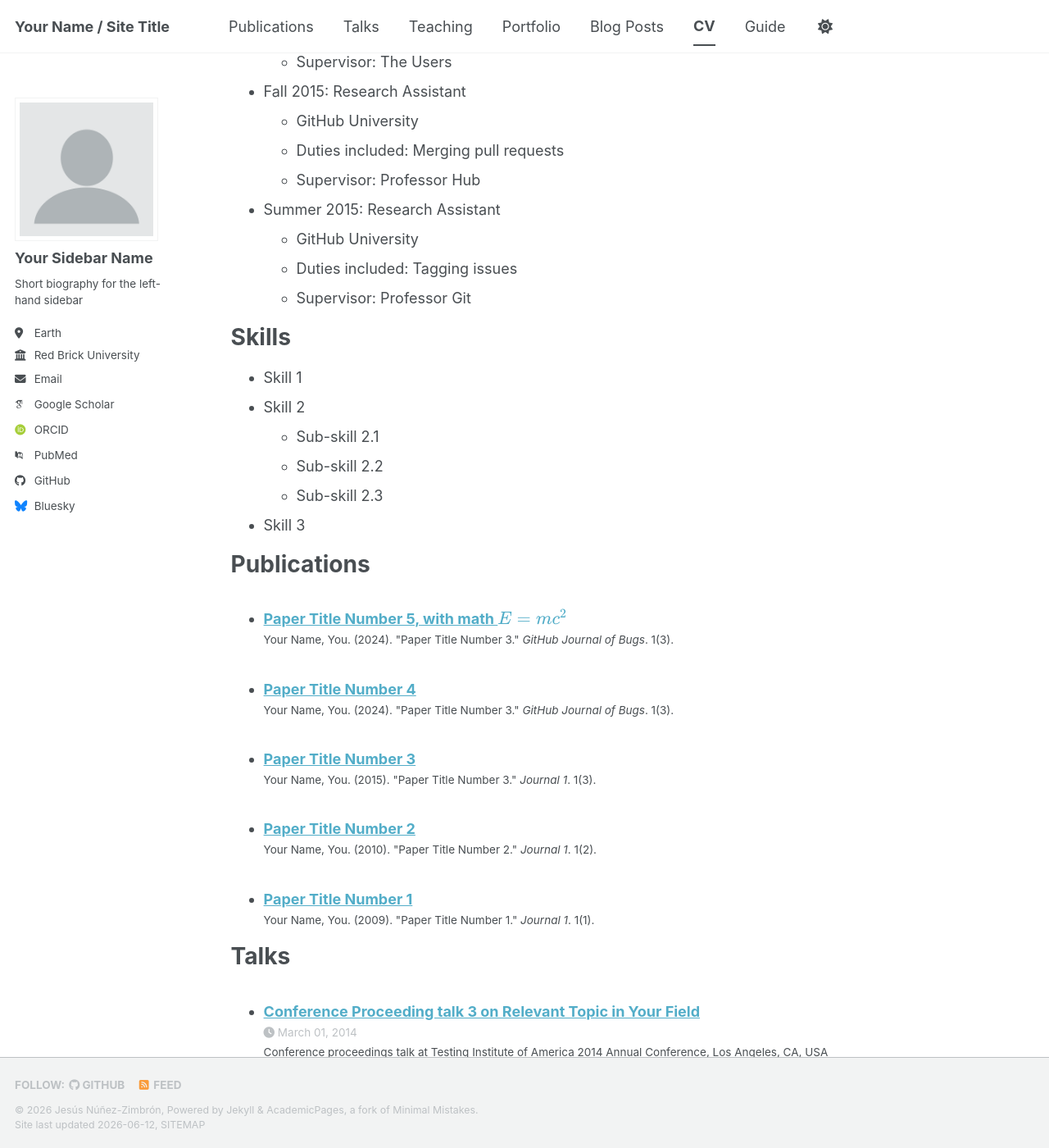
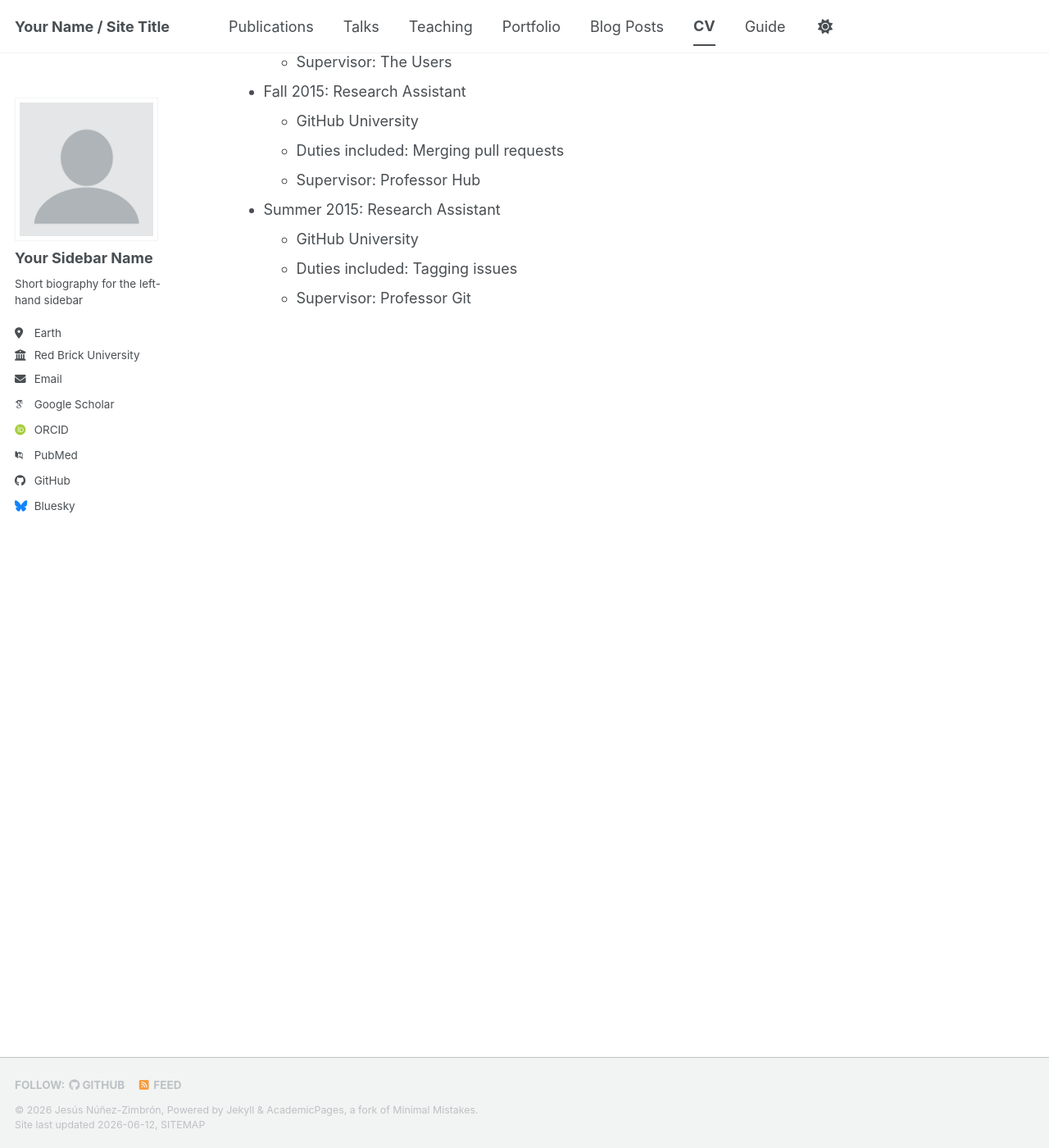
Before and after one commit to zimbron/zimbron.github.io, a Jekyll site: the page built from _pages/cv.md, in a window 1280 px wide and 1400 px high, scrolled down 410 px. Shown: the whole window at 82% size. Built offline with Jekyll 4.4.1, drawn with Linux system fonts in a browser that asks for light colours; some web fonts are replaced; a script bundle is joined from its source files by our own code; library files that are not in the unit come from our copies; some of the changed text lies outside the part shown.

Commit message:
Update cv.md

```diff
--- a/_pages/cv.md
+++ b/_pages/cv.md
@@ -31,34 +31,3 @@ Work experience
   * GitHub University
   * Duties included: Tagging issues
   * Supervisor: Professor Git
-
-Skills
-======
-* Skill 1
-* Skill 2
-  * Sub-skill 2.1
-  * Sub-skill 2.2
-  * Sub-skill 2.3
-* Skill 3
-
-Publications
-======
-  <ul>{% for post in site.publications reversed %}
-    {% include archive-single-cv.html %}
-  {% endfor %}</ul>
-
-Talks
-======
-  <ul>{% for post in site.talks reversed %}
-    {% include archive-single-talk-cv.html  %}
-  {% endfor %}</ul>
-
-Teaching
-======
-  <ul>{% for post in site.teaching reversed %}
-    {% include archive-single-cv.html %}
-  {% endfor %}</ul>
-
-Service and leadership
-======
-* Currently signed in to 43 different slack teams
```
